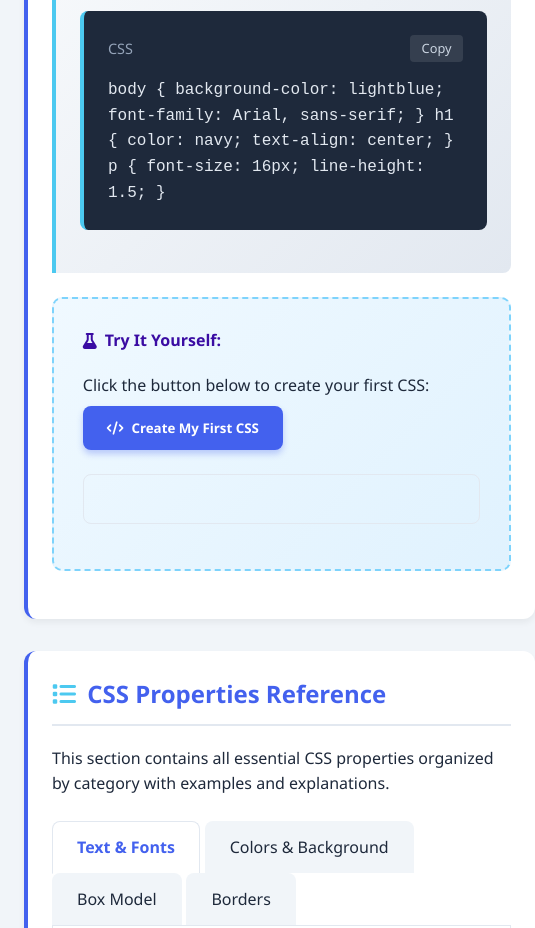
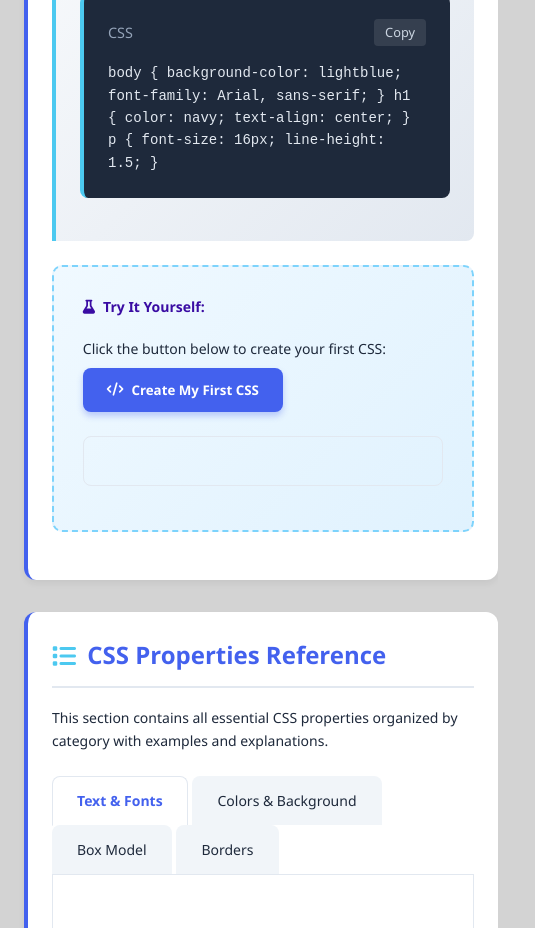
Before and after one commit to RnymSmy/css, a plain HTML site: page index.html in a window 390 px wide. Shown: the part 1184-2112 px from the top of the page, 535 px wide, since content can reach past the window. Drawn offline with Linux system fonts and the light colour scheme.

Commit message:
Update index.html

```diff
--- a/index.html
+++ b/index.html
@@ -66,6 +66,13 @@
             font-weight: 700;
         }
 
+        /* 📱 تنسيق الشاشات الصغيرة (الجوال) */
+@media (max-width: 480px) {
+  body {
+    font-size: 14px;
+    background: lightgray;
+  }
+}
         header p {
             font-size: 1.2rem;
             opacity: 0.9;
```
